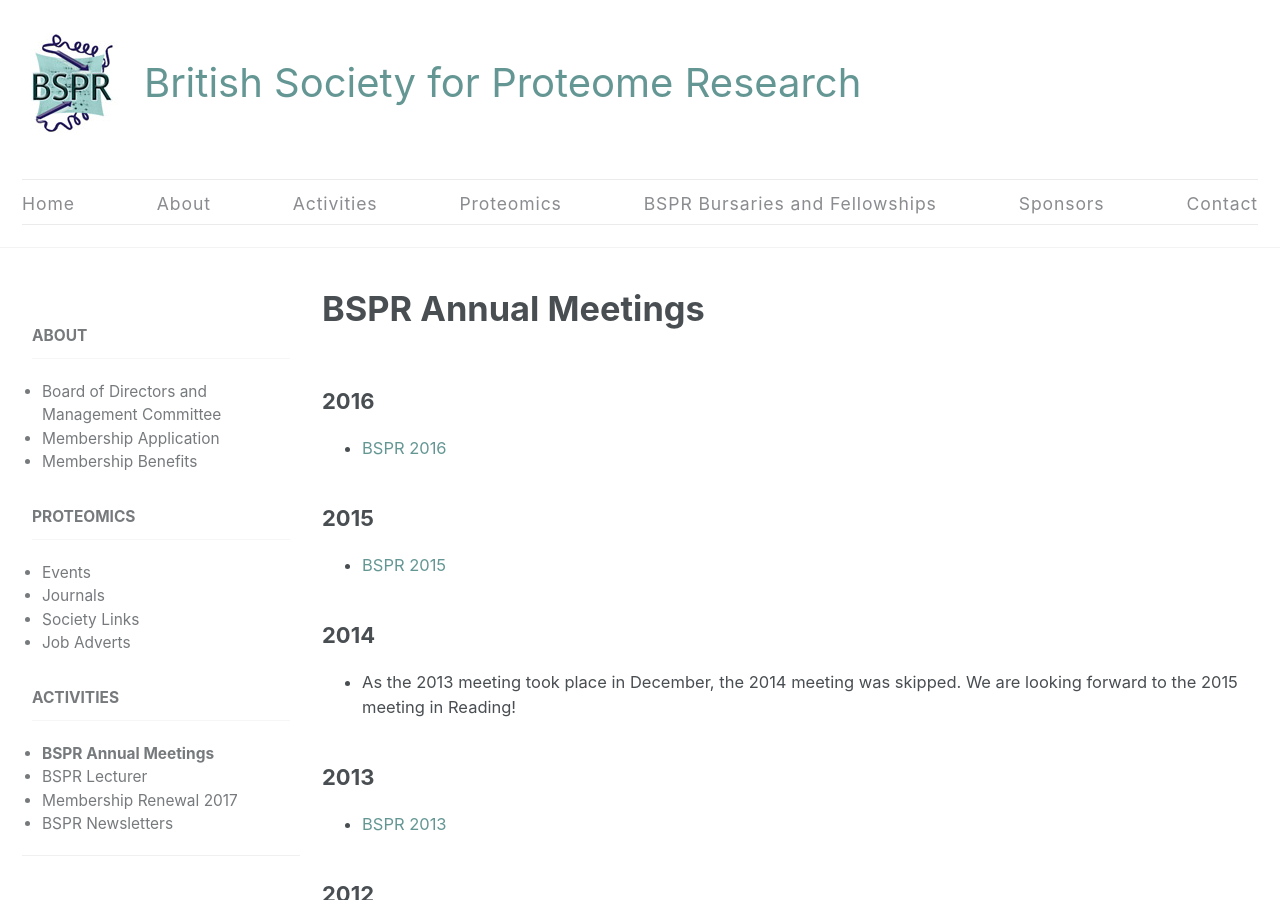
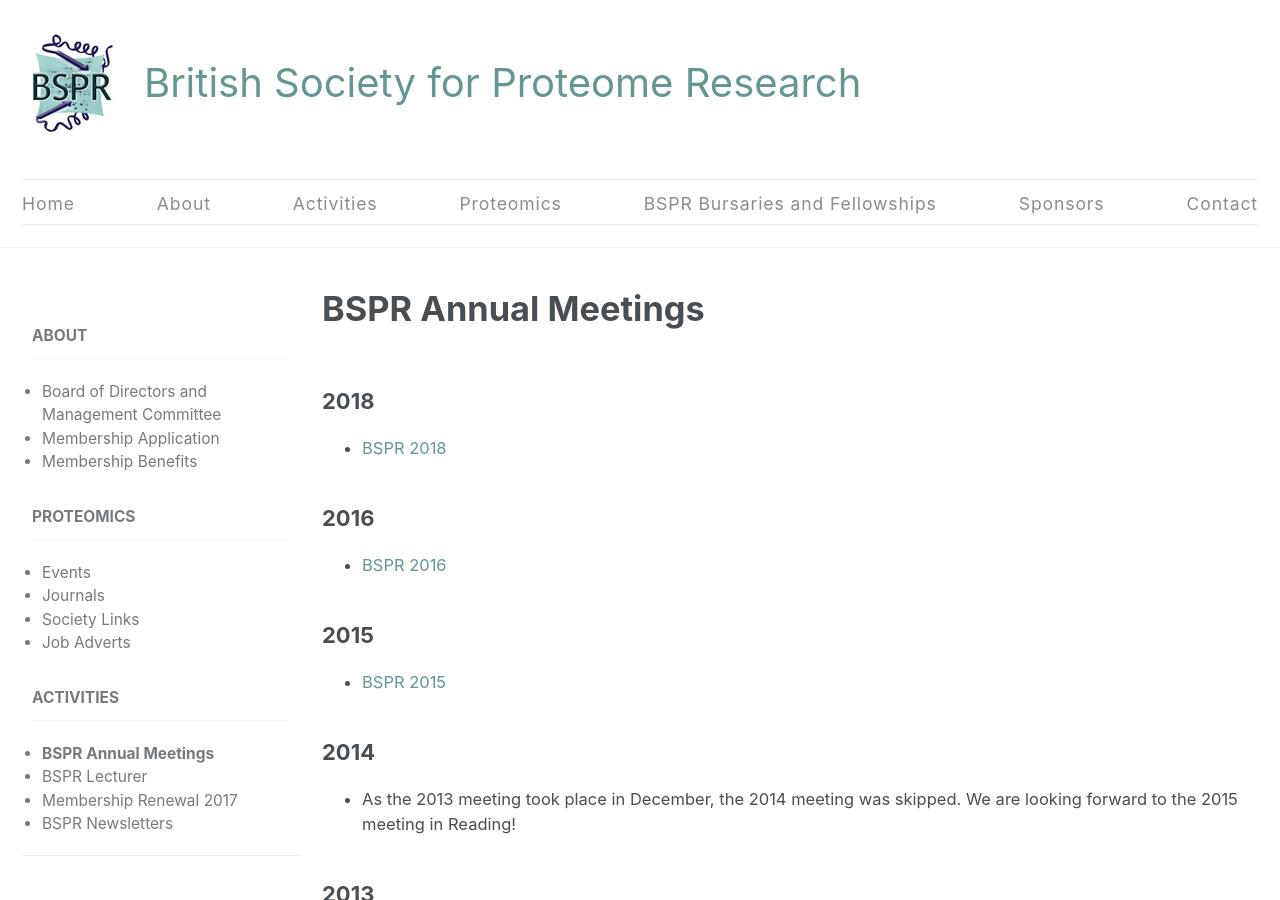
Before and after one commit to kbarnouin/Chuqiaoo.github.io, a Jekyll site: the page built from _pages/event-lists.md, in a window 1280 px wide and 900 px high. Built offline with Jekyll 4.4.1, drawn with Linux system fonts in a browser that asks for light colours; nearby versions of some CDN libraries.

Commit message:
insert a link into homepage banner

```diff
--- a/_pages/event-lists.md
+++ b/_pages/event-lists.md
@@ -15,6 +15,11 @@
    <!--<li><a href = {{site.baseurl}}{{post.url}}> {{post.title}}</a></li>-->
 
 <!--{% endfor %}-->
+
+
+### 2018
+
+- [BSPR 2018]({{site.baseurl}}/event/bspr-meeting-2018)
 
 ### 2016
 
--- a/index.html
+++ b/index.html
@@ -5,7 +5,7 @@
 ---
 
 <figure>
-    <img src="{{ site.baseurl }}/assets/images/bspr2018v1.jpg" alt="this is a placeholder image">
+    <a href="{{ site.baseurl }}/event/bspr-meeting-2018"><img src="{{ site.baseurl }}/assets/images/bspr2018v1.jpg" alt="this is a placeholder image"></a>
 
 </figure>
 
```
Also changed, not shown: 9 other files.
